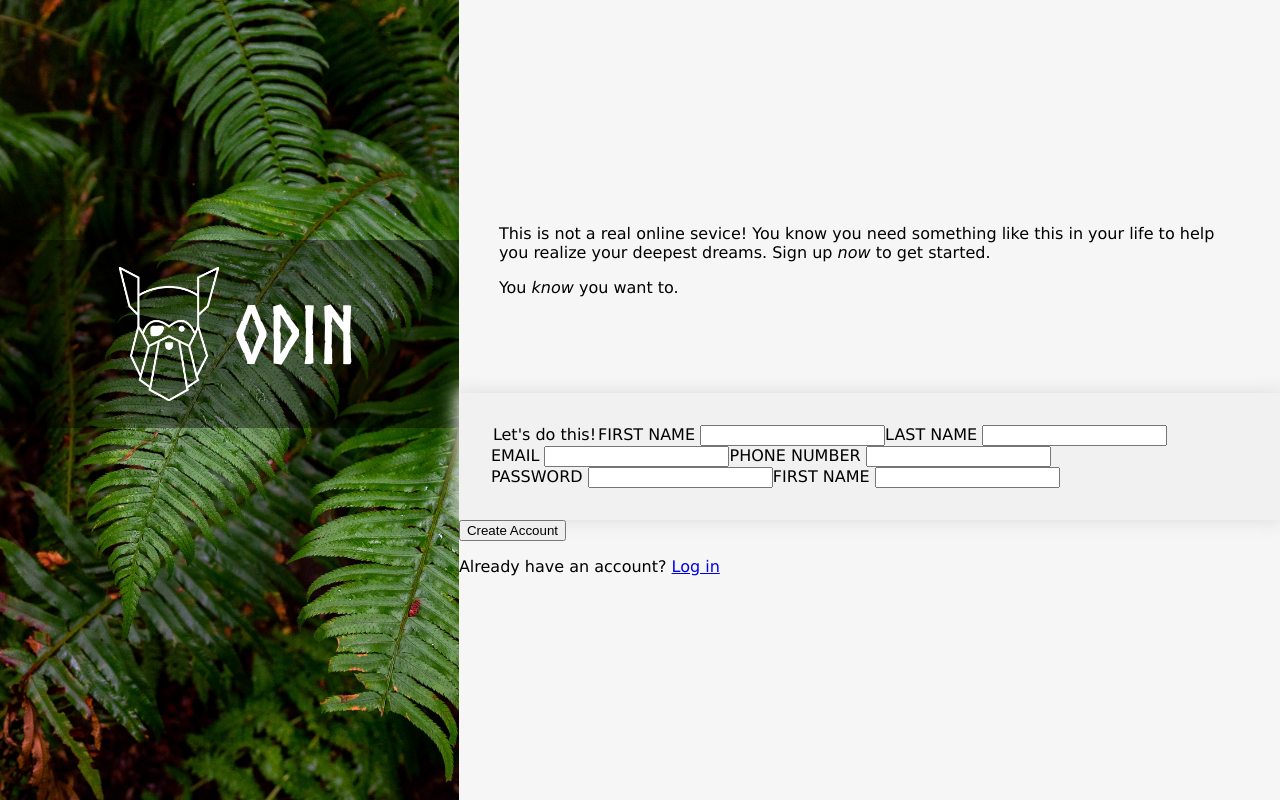
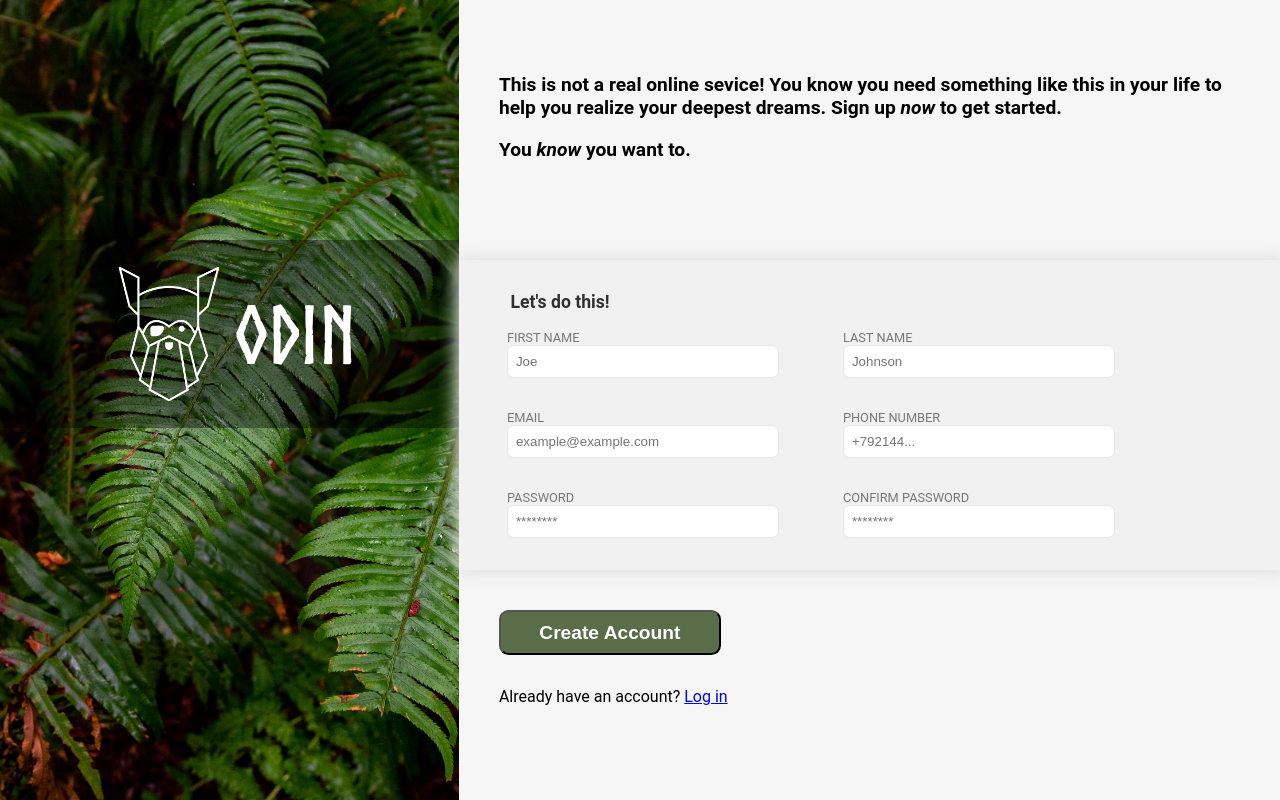
Before and after one commit to iddrader/sign-up-form, a plain HTML site: page index.html in a window 1280 px wide. Drawn offline with Linux system fonts and the light colour scheme.

Commit message:
Finish project

```diff
--- a/index.html
+++ b/index.html
@@ -15,46 +15,46 @@
         </div>
         <div class="content">
             <div class="description">
-                <p>This is not a real online sevice! You know you need something like this in your life to help you realize your deepest dreams. Sign up <em>now</em> to get started.</p>
-                <p>You <em>know</em> you want to.</p>
+                <p><strong>This is not a real online sevice! You know you need something like this in your life to help you realize your deepest dreams. Sign up <em>now</em> to get started.</strong></p>
+                <p><strong>You <em>know</em> you want to.</strong></p>
             </div>
             <form action="#" method="post">
-
                 <div class="form-content">
-                    <legend>Let's do this!</legend>
-
+                    <legend><strong>Let's do this!</strong></legend>
+                    <div class="inputs">
                         <div class="input-field">
                             <label for="first-name">FIRST NAME</label>
-                        <input type="text" id="first-name" name="first-name">
+                            <input type="text" id="first-name" name="first-name" placeholder="Joe" required>
                         </div>
 
                         <div class="input-field">
                             <label for="last-name">LAST NAME</label>
-                        <input type="text" id="last-name" name="last-name">
+                            <input type="text" id="last-name" name="last-name" placeholder="Johnson" required>
                         </div>
 
                         <div class="input-field">
                             <label for="email">EMAIL</label>
-                        <input type="email" id="email" name="email">
+                            <input type="email" id="email" name="email" placeholder="example@example.com" required>
                         </div>
 
                         <div class="input-field">
                             <label for="phone">PHONE NUMBER</label>
-                        <input type="number" id="phone" name="phone">
+                            <input type="number" id="phone" name="phone" placeholder="+792144..." required>
                         </div>
 
                         <div class="input-field">
                             <label for="password">PASSWORD</label>
-                        <input type="password" id="password" name="password">
+                            <input type="password" id="password" name="password" placeholder="********" required>
                         </div>
 
                         <div class="input-field">
-                        <label for="confirm-password">FIRST NAME</label>
-                        <input type="password" id="confirm-password" name="confirm-password">
+                            <label for="confirm-password">CONFIRM PASSWORD</label>
+                            <input type="password" id="confirm-password" name="confirm-password" placeholder="********" required>
+                        </div>
                     </div>
                 </div>
                 <div class="form-actions">
-                    <button type="submit" class="create-btn">Create Account</button>
+                    <button type="submit" class="create-btn"><strong>Create Account</strong></button>
                     <p>Already have an account? <a href="#">Log in</a></p>
                 </div>
             </form>
--- a/styles/styles.css
+++ b/styles/styles.css
@@ -3,12 +3,15 @@
     src: url("Norse-Bold.otf");
 }
 
-@import url('https://fonts.googleapis.com/css2?family=Roboto:wght@400;900&display=swap');
+
+@import url('https://fonts.googleapis.com/css2?family=Roboto:ital,wght@0,100;0,300;0,400;0,500;0,700;0,900;1,100;1,300;1,400;1,500;1,700;1,900&display=swap');
+
 
 body{
     margin: 0;
     padding: 0;
-    font-family: Verdana, Geneva, Tahoma, sans-serif
+    font-family: "Roboto", sans-serif;
+    font-weight: 400;
 }
 
 main {
@@ -56,6 +59,7 @@ main {
 .description{
     font-weight: 400;
     margin: 40px;
+    font-size: 1.2rem;
 }
 
 form {
@@ -66,6 +70,51 @@ form {
     background-color: #f1f1f1;
     padding: 2em;
     box-shadow: #e1e1e1 0 0 1em 0.2em;
+}
+
+.inputs {
     display: flex;
     flex-wrap: wrap;
+    gap: 2em;
+    max-width: 40em;
 }
+
+legend {
+    color: rgba(0, 0, 0, 0.8);
+    margin: 0 0 1em 1em;
+    font-size: 1.1em;
+}
+
+.input-field {
+    display: flex;
+    flex-direction: column;
+    flex: 1 1 auto;
+    margin: 0 1em;
+}
+
+.input-field > input {
+    padding: 0.6em;
+    border-radius: 0.5em;
+    border: #E5E7EB 1px solid;
+}
+
+.input-field > label {
+    font-size: 0.8em;
+    color:rgba(0, 0, 0, 0.5);
+}
+
+.form-actions {
+    margin: 40px;
+}
+
+.form-actions > button {
+    padding: 0.5em 2em;
+    border-radius: 0.5em;
+    background-color: #596D48;
+    font-size: 1.2em;
+    color: white;
+}
+
+.form-actions > p {
+    margin: 2em 0;
+}
```
Lines whose indentation alone changed are shown as unchanged.
